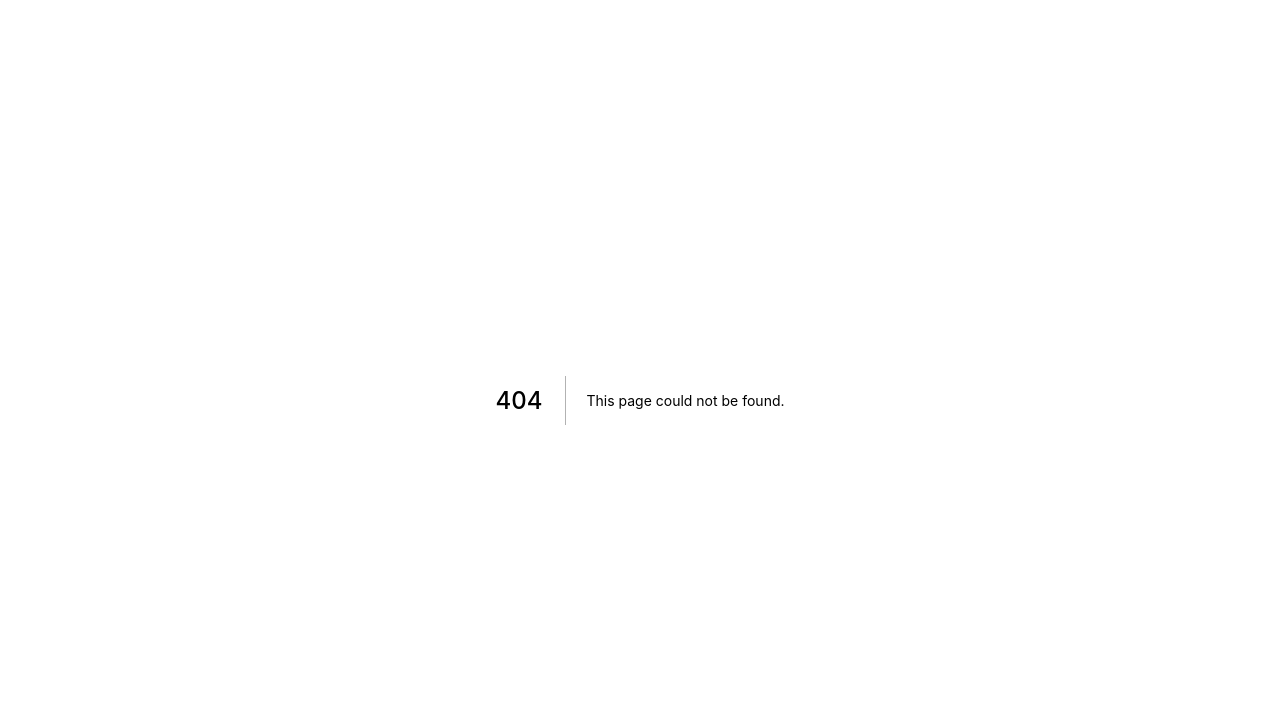
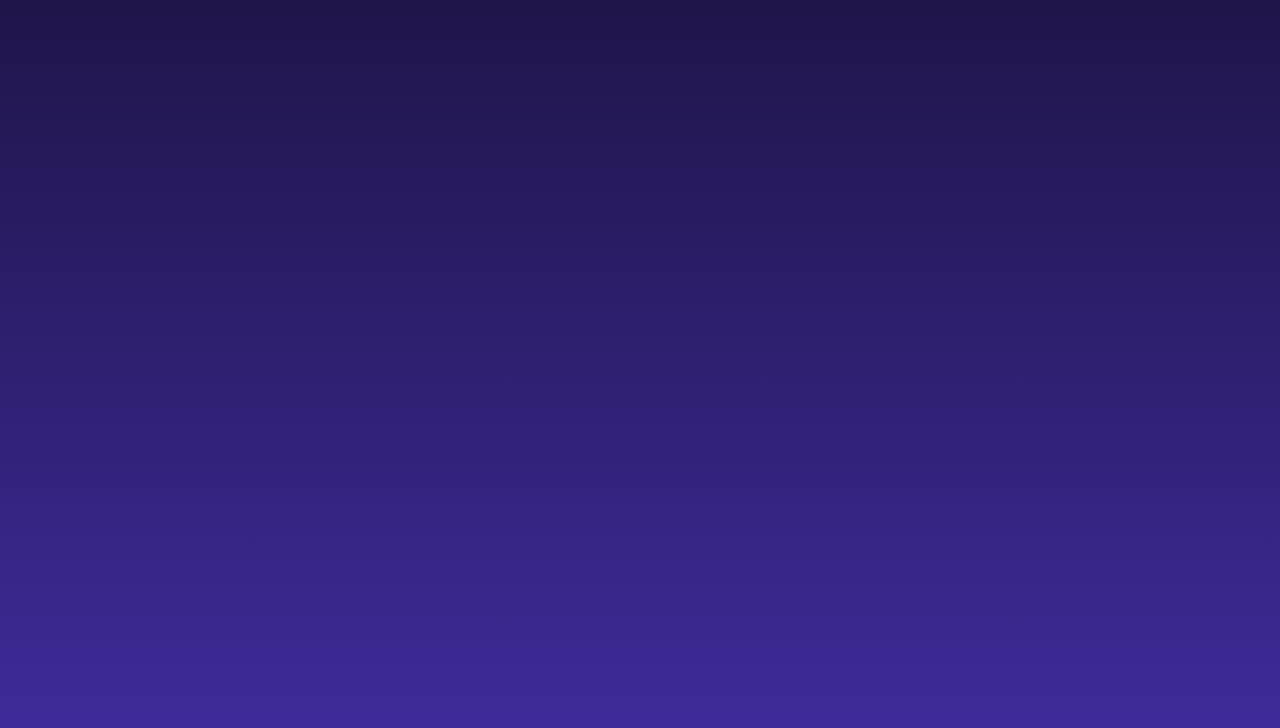
Before and after one commit to deaquinoarthur/my-hero, a Next.js app: page /style in a window 1280 px wide. Before the commit this address had no page. Shown: the top 728 px of the page. Built offline with nearby package versions, Linux system fonts and the light colour scheme.

Commit message:
Added styled for the home page

```diff
--- /dev/null
+++ b/src/pages/style.js
@@ -0,0 +1,16 @@
+import styled, { css } from 'styled-components'
+
+const Main = styled.main`
+  min-height: 100vh;
+  padding-bottom: 3rem;
+
+  ${({ theme }) => theme && css`
+    background-image: linear-gradient(${theme.color.secondary5}, ${theme.color.secondary4});
+
+    .Nav {
+      margin-bottom: ${theme.space['16']};
+    }
+  `}
+`
+
+export default Main
```
